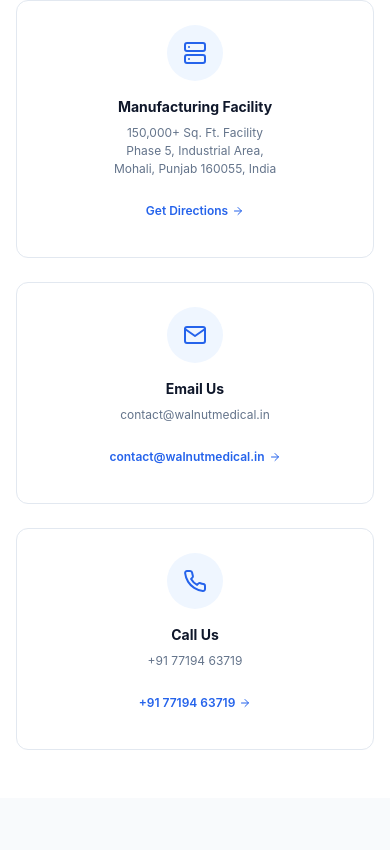
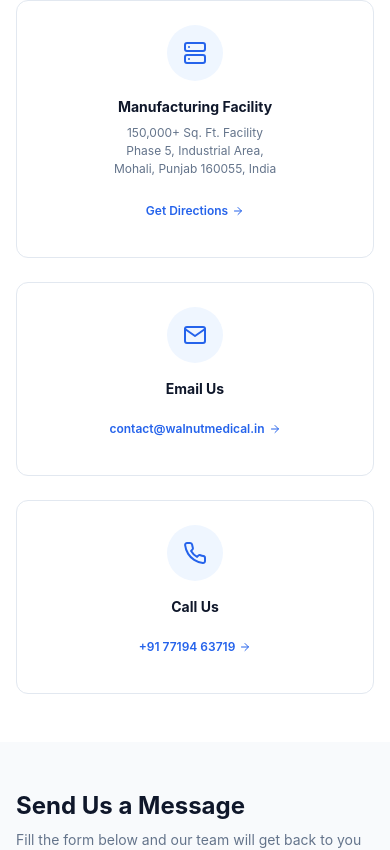
Before and after one commit to nitin-patyal-57/Walnut-technologies, a React (Vite) app: page /contact in a window 390 px wide. Shown: the part 1099-1949 px from the top of the page. Built offline with nearby package versions, Linux system fonts and the light colour scheme.

Commit message:
fix: remove duplicate email/phone display on contact cards

```diff
--- a/src/pages/ContactPage.jsx
+++ b/src/pages/ContactPage.jsx
@@ -42,16 +42,14 @@ export default function ContactPage({ onOpenQuote }) {
     {
       icon: FiMail,
       title: t('contact.emailUs'),
-      lines: ['contact@walnutmedical.in'],
       link: 'mailto:contact@walnutmedical.in',
-      linkText: null,
+      linkText: 'contact@walnutmedical.in',
     },
     {
       icon: FiPhone,
       title: t('contact.callUs'),
-      lines: ['+91 77194 63719'],
       link: 'tel:+917719463719',
-      linkText: null,
+      linkText: '+91 77194 63719',
     },
   ];
 
@@ -172,11 +170,13 @@ export default function ContactPage({ onOpenQuote }) {
                     <Icon className="w-6 h-6 text-blue-600" />
                   </div>
                   <h3 className="text-sm font-bold text-slate-900 mb-2">{card.title}</h3>
-                  <div className="space-y-0.5 mb-3">
-                    {card.lines.map((line, i) => (
-                      <p key={i} className="text-xs text-slate-500">{line}</p>
-                    ))}
-                  </div>
+                  {card.lines && (
+                    <div className="space-y-0.5 mb-3">
+                      {card.lines.map((line, i) => (
+                        <p key={i} className="text-xs text-slate-500">{line}</p>
+                      ))}
+                    </div>
+                  )}
                   {card.link && (
                     <a
                       href={card.link}
```
